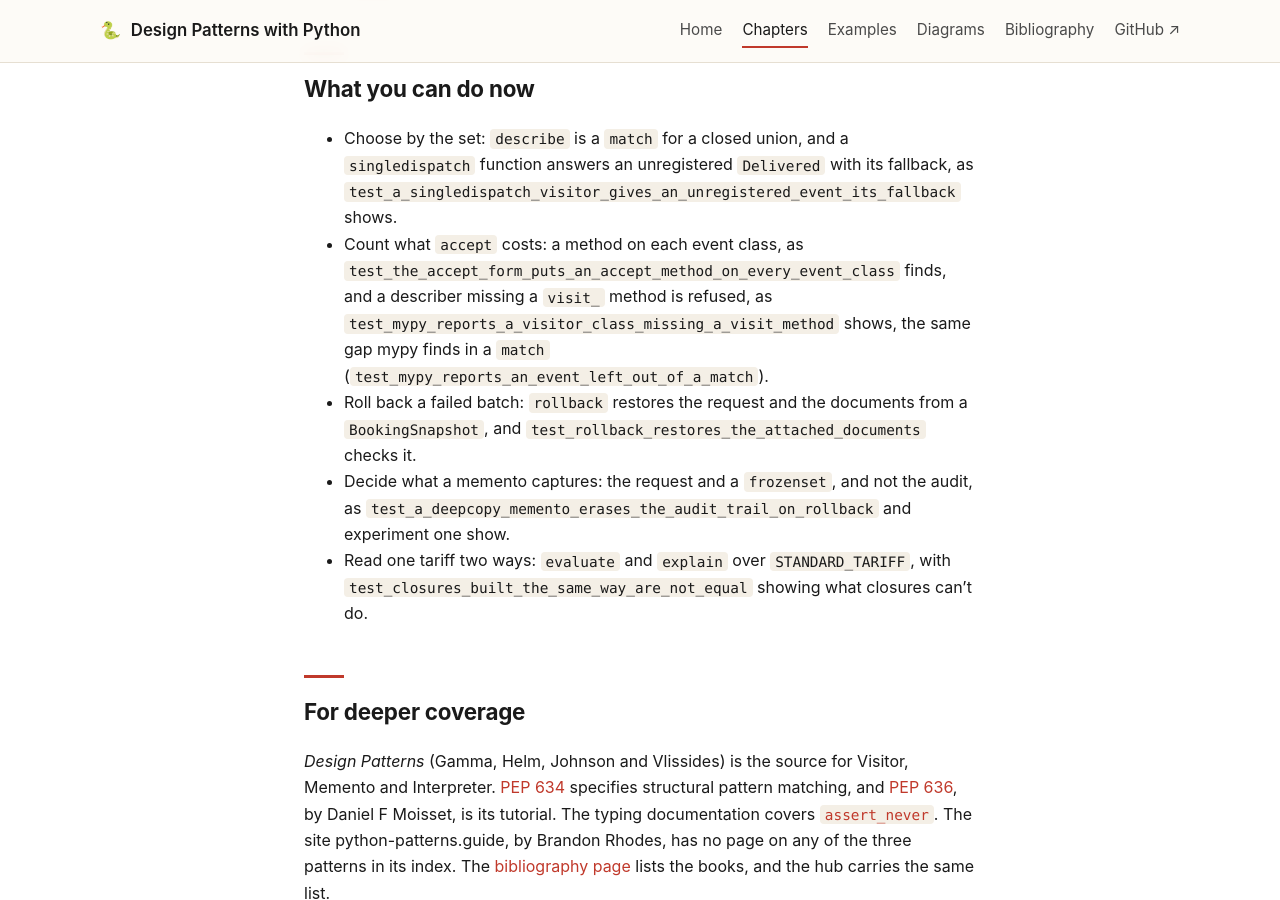
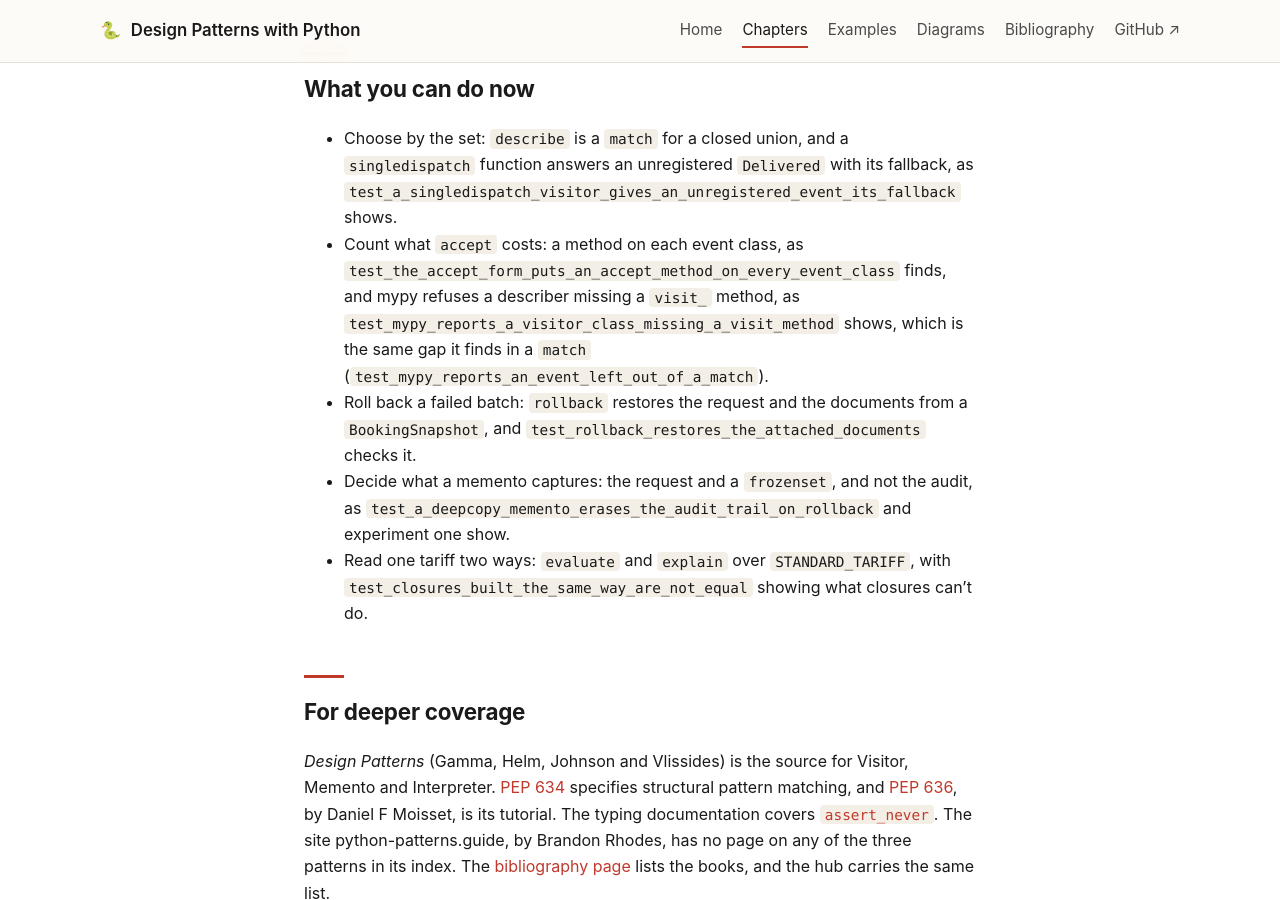
Before and after one commit to patterncatalyst/design-patterns-with-python, a Jekyll site: the page built from _docs/25-visitor-memento-interpreter.md, in a window 1280 px wide and 900 px high, scrolled down 13110 px. Built offline with Jekyll 4.4.1, drawn with Linux system fonts in a browser that asks for light colours.

```diff
--- a/_docs/25-visitor-memento-interpreter.md
+++ b/_docs/25-visitor-memento-interpreter.md
@@ -328,7 +328,7 @@ The `match` form fails with the `AssertionError` for a `Delivered` event. The ac
 ## What you can do now
 
 - Choose by the set: `describe` is a `match` for a closed union, and a `singledispatch` function answers an unregistered `Delivered` with its fallback, as `test_a_singledispatch_visitor_gives_an_unregistered_event_its_fallback` shows.
-- Count what `accept` costs: a method on each event class, as `test_the_accept_form_puts_an_accept_method_on_every_event_class` finds, and a describer missing a `visit_` method is refused, as `test_mypy_reports_a_visitor_class_missing_a_visit_method` shows, the same gap mypy finds in a `match` (`test_mypy_reports_an_event_left_out_of_a_match`).
+- Count what `accept` costs: a method on each event class, as `test_the_accept_form_puts_an_accept_method_on_every_event_class` finds, and mypy refuses a describer missing a `visit_` method, as `test_mypy_reports_a_visitor_class_missing_a_visit_method` shows, which is the same gap it finds in a `match` (`test_mypy_reports_an_event_left_out_of_a_match`).
 - Roll back a failed batch: `rollback` restores the request and the documents from a `BookingSnapshot`, and `test_rollback_restores_the_attached_documents` checks it.
 - Decide what a memento captures: the request and a `frozenset`, and not the audit, as `test_a_deepcopy_memento_erases_the_audit_trail_on_rollback` and experiment one show.
 - Read one tariff two ways: `evaluate` and `explain` over `STANDARD_TARIFF`, with `test_closures_built_the_same_way_are_not_equal` showing what closures can't do.
```
Also changed, not shown: _plans/r12-plan.md (+2 -1 lines).
